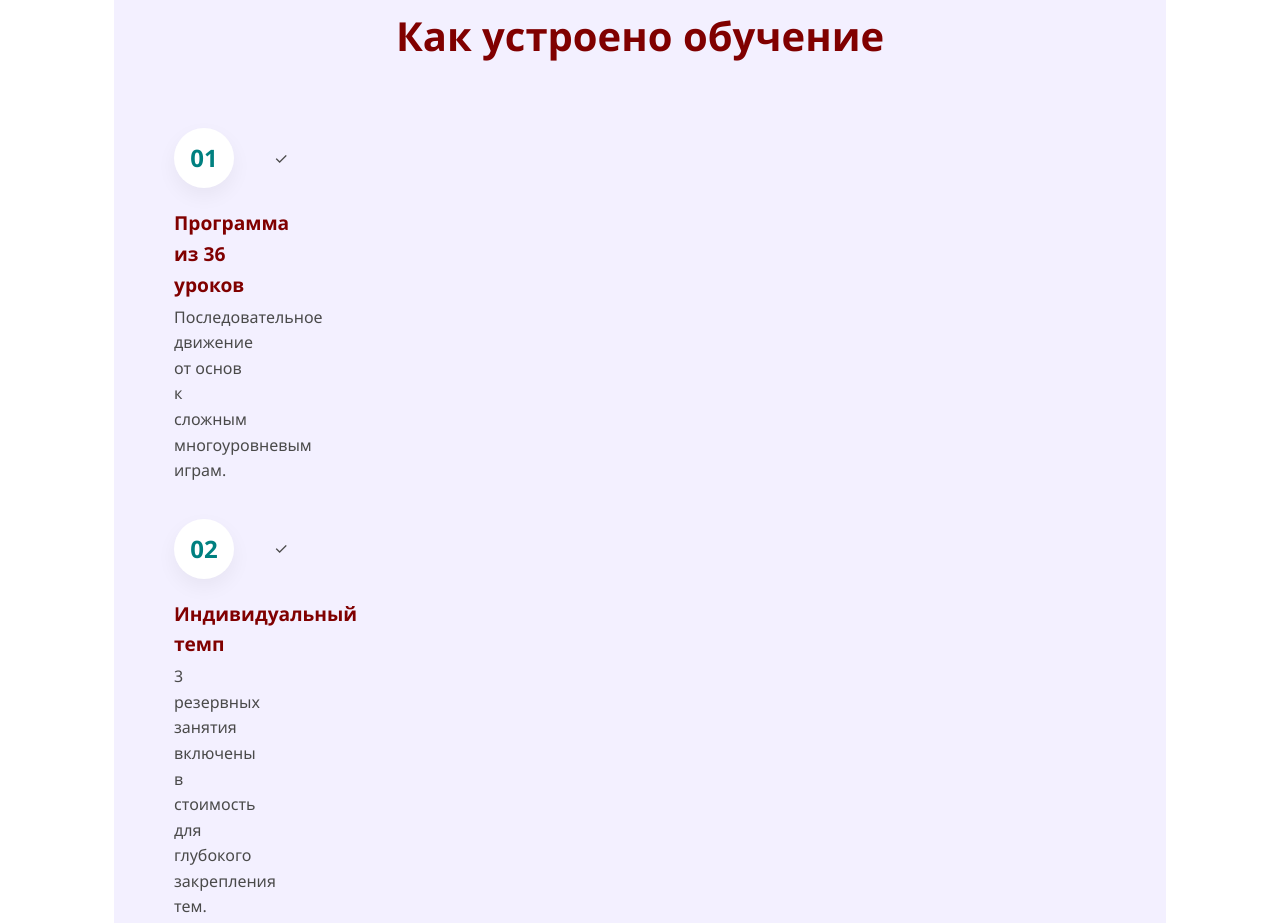
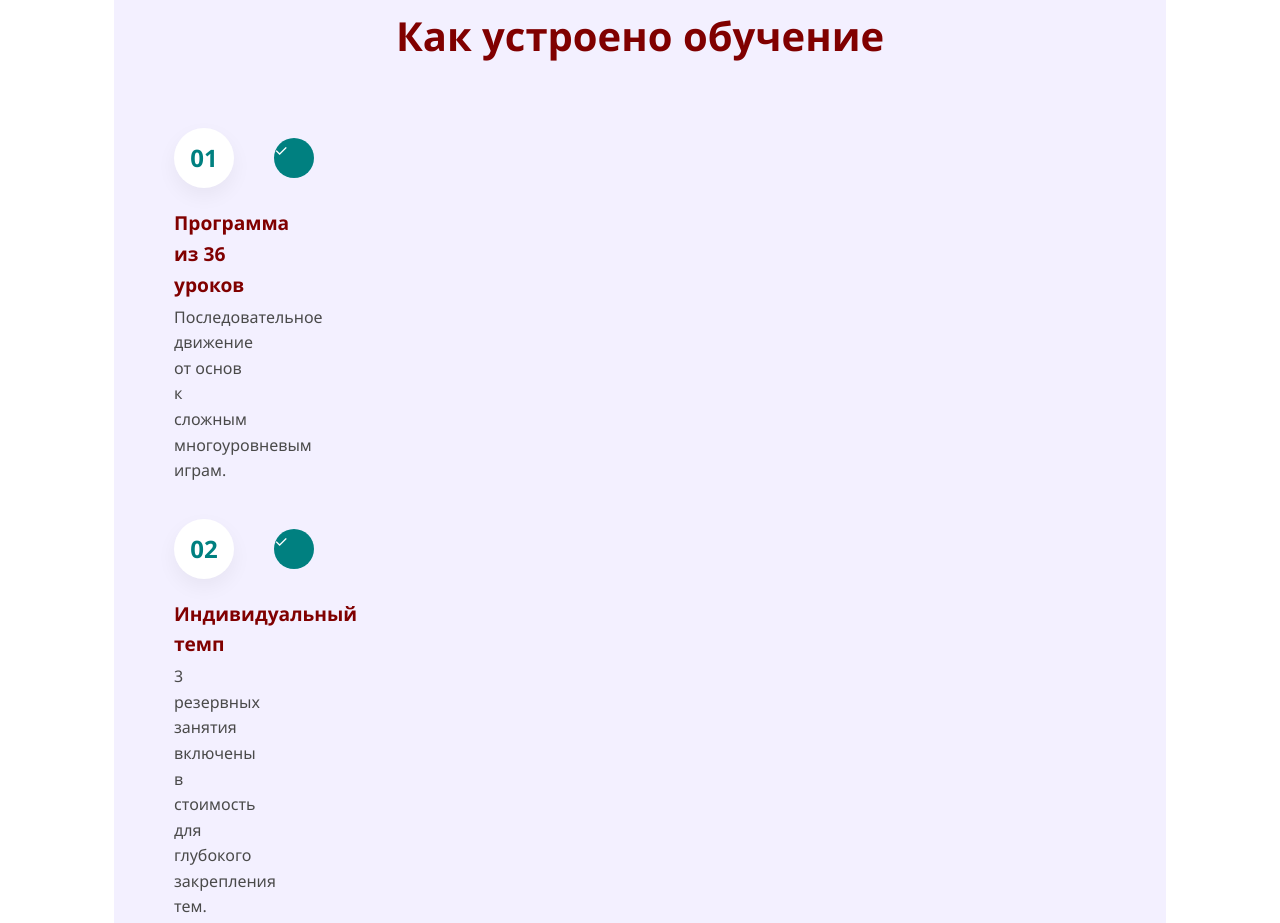
Before and after one commit to nazarina/info, a plain HTML site: page index.html in a window 1280 px wide. Shown: the part 1300-2223 px from the top of the page. Drawn offline with Linux system fonts and the light colour scheme.

Commit message:
Update index.html

```diff
--- a/index.html
+++ b/index.html
@@ -93,6 +93,21 @@
             max-width: 800px;
             margin: 0 auto 40px;
             font-weight: 500;
+        }
+        /* Замена цифр на галочки */
+        .step-check {
+            width: 40px;
+            height: 40px;
+            background: var(--accent-color);
+            color: white;
+            border-radius: 50%;
+            display: flex;
+…        }
+
+        .card h3 {
+            color: var(--deep-accent);
+            margin-bottom: 16px;
+            font-size: 1.6rem;
         }
 
         /* Секции */
```
